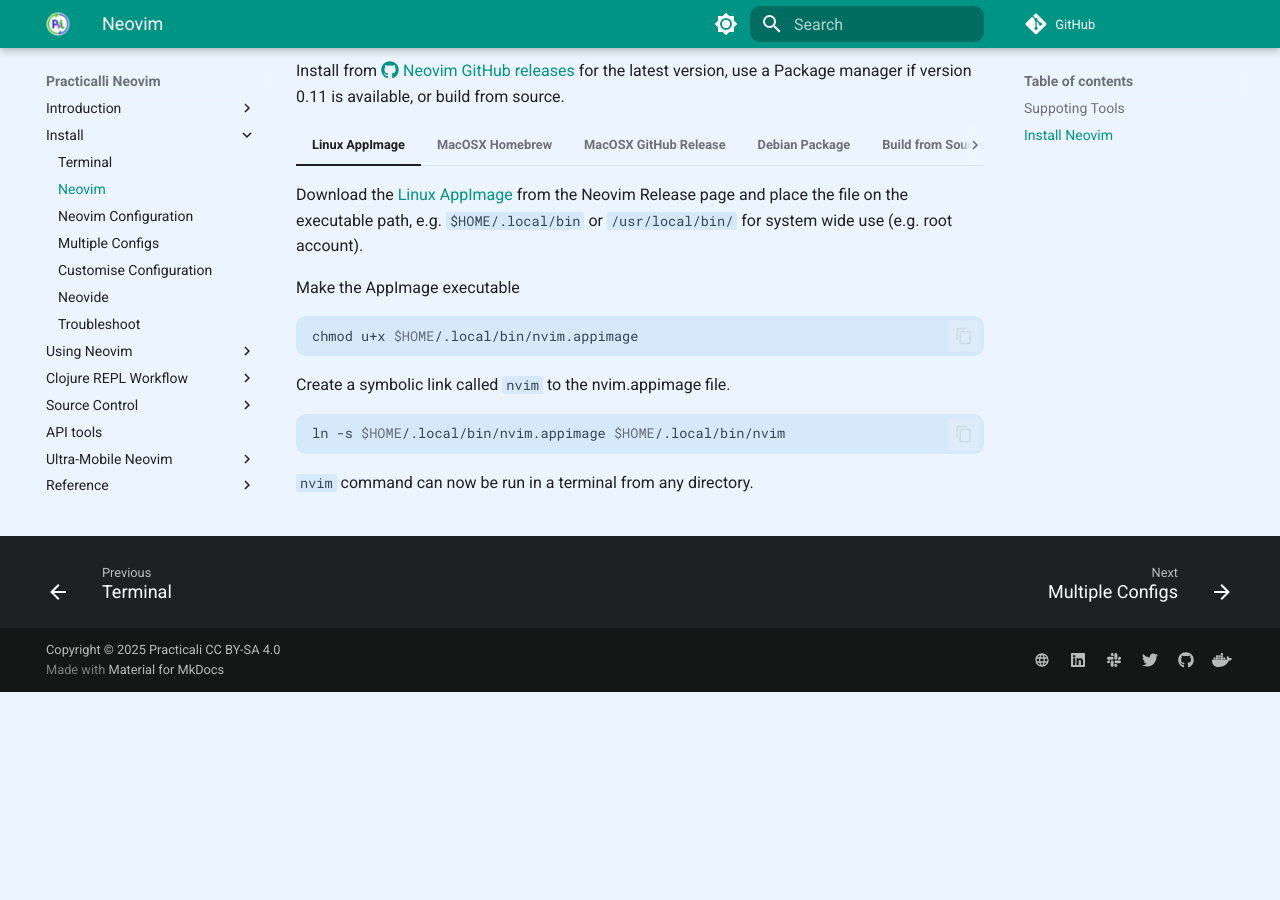
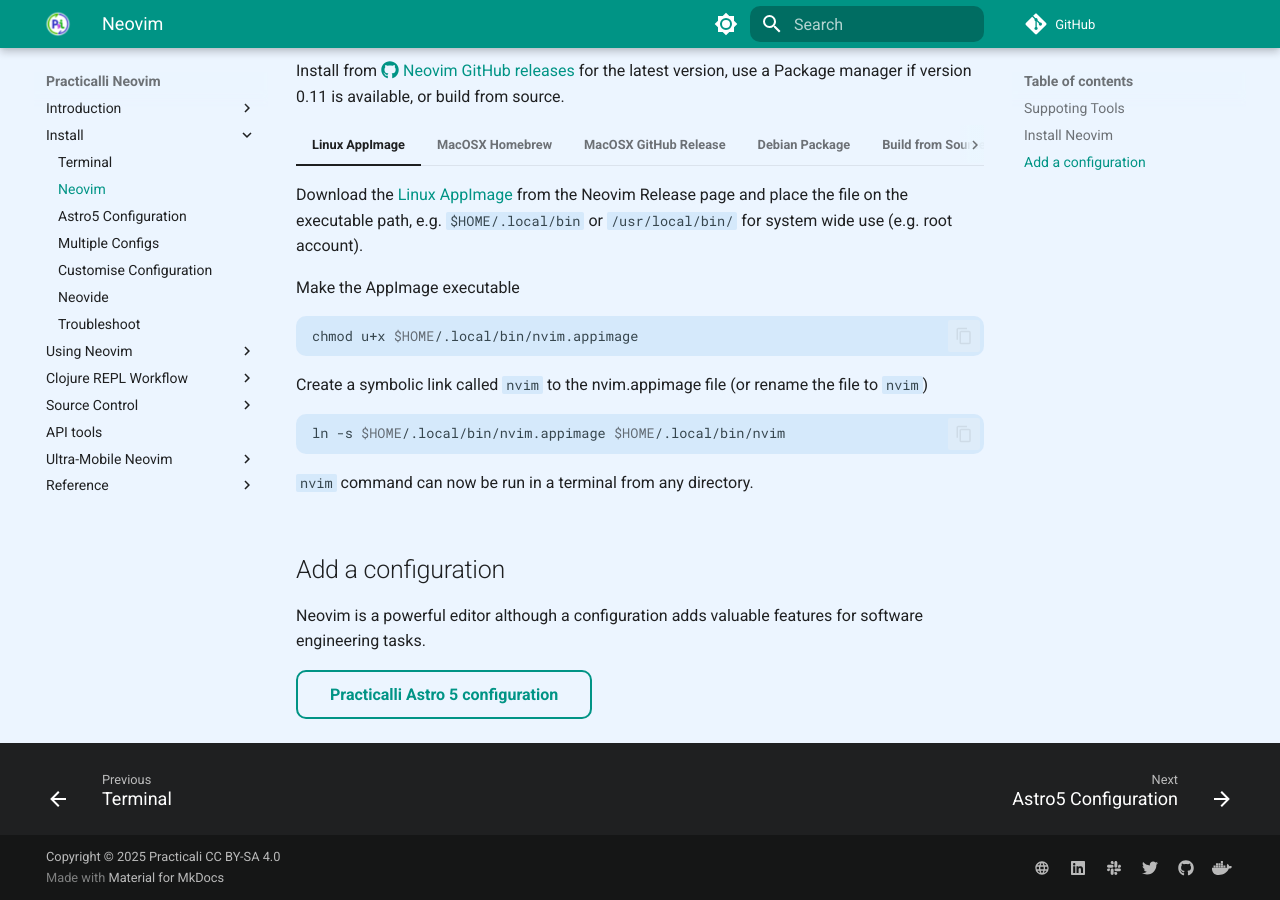
Before and after one commit to practicalli/neovim, an MkDocs documentation site: the page built from docs/install/neovim.md, in a window 1280 px wide and 900 px high, scrolled down 1012 px. Built offline with MkDocs 1.6.1 and Material for MkDocs 9.7.7, drawn with Linux system fonts in a browser that asks for light colours; comment, search, counter and statistics services are not loaded; before the commit the page ends 1704 px from its top, so only the background shows below that.

Commit message:
install: updates to install for neovim 0.11 and Astro 5

````diff
--- a/docs/install/neovim.md
+++ b/docs/install/neovim.md
@@ -58,7 +58,7 @@
     chmod u+x $HOME/.local/bin/nvim.appimage
     ```
 
-    Create a symbolic link called `nvim` to the nvim.appimage file.
+    Create a symbolic link called `nvim` to the nvim.appimage file (or rename the file to `nvim`)
 
     ```shell
     ln -s $HOME/.local/bin/nvim.appimage $HOME/.local/bin/nvim
@@ -176,3 +176,10 @@
     ```shell
     cpack -G DEB
     ```
+
+
+## Add a configuration
+
+Neovim is a powerful editor although a configuration adds valuable features for software engineering tasks.
+
+[Practicalli Astro 5 configuration](astro5-configuration.md){.md-button}
--- a/mkdocs.yml
+++ b/mkdocs.yml
@@ -138,7 +138,7 @@
       - Overview: install/index.md
       - Terminal: install/terminal-tools.md
       - Neovim: install/neovim.md
-      - Neovim Configuration: install/astro-configurtion.md
+      - Astro5 Configuration: install/astro5-configuration.md
       - Multiple Configs: install/multiple-configurations.md
       - Customise Configuration: install/customise-configuration.md
       - Neovide: install/neovide.md
````
Also changed, not shown: docs/install/index.md (+1 -1 lines), docs/install/terminal-tools.md (+2 -2 lines).
